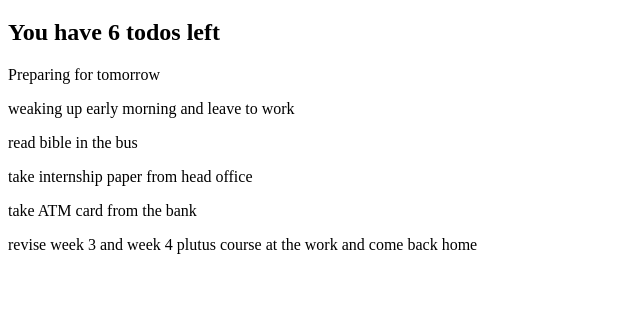
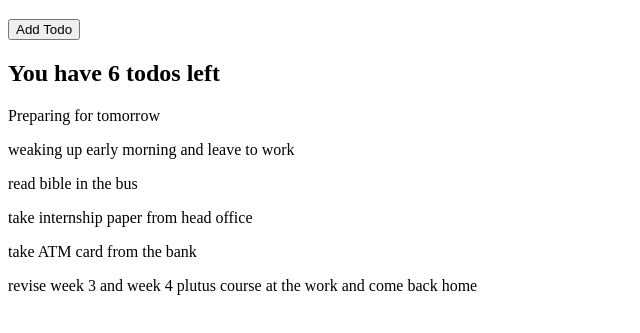
Before and after one commit to YeabsiraNigusse/Javascript, a plain HTML site: page todo-app/todo.html in a window 1280 px wide. Shown: the part 61-394 px from the top of the page, without its empty margins (0-640 px from the left). Drawn offline with Linux system fonts and the light colour scheme.

Commit message:
working on browser section

```diff
--- a/todo-app/todo.html
+++ b/todo-app/todo.html
@@ -6,7 +6,7 @@
     <body>
         <h1>Todos</h1>
 
-
+         <button id="todo">Add Todo</button>
         <script src="todos-function.js"></script>
         <script src="todo.js"></script>
     </body>
--- a/todo-app/todo.js
+++ b/todo-app/todo.js
@@ -34,9 +34,13 @@ todos.forEach(function (todo){
         remaining += 1;
     }
 })
-
+const getThingsTodo = function(todos){
+   return todos.filter(function (todo){
+        return !todo.completed
+    })
+}
 const p1 = document.createElement('h2');
-p1.textContent = `You have ${remaining} todos left`;
+p1.textContent = `You have ${getThingsTodo(todos).length} todos left`;
 document.querySelector('body').appendChild(p1);
 
 
@@ -47,3 +51,14 @@ todos.forEach(function (todo){
     p.textContent = todo.text;
     document.querySelector('body').appendChild(p);
 })
+
+
+// handling user interaction
+
+document.querySelector('button').addEventListener('click',function (e){
+    console.log('learning about user interaction')
+})
+
+document.querySelector('#todo').addEventListener('click', function (e){
+    e.target.textContent = 'Clicked'
+})
```
Also changed, not shown: 1 other file.
